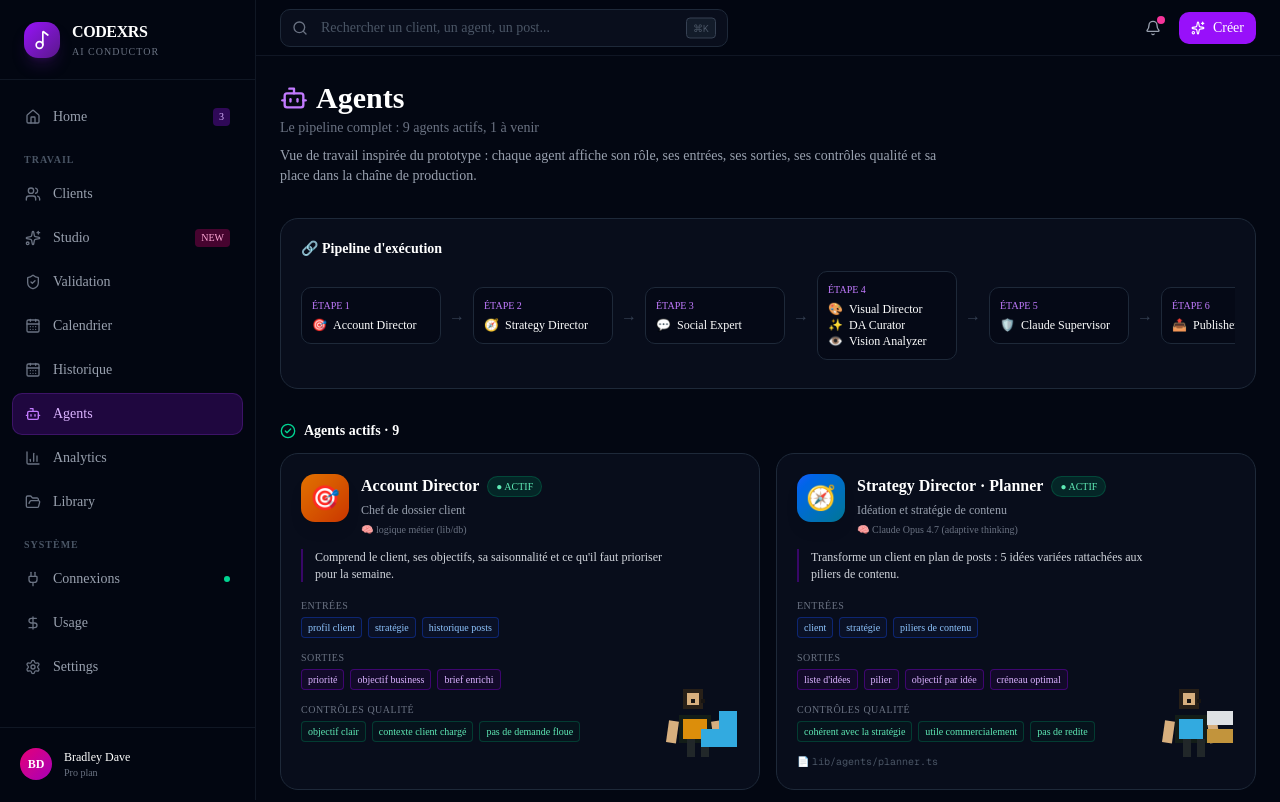
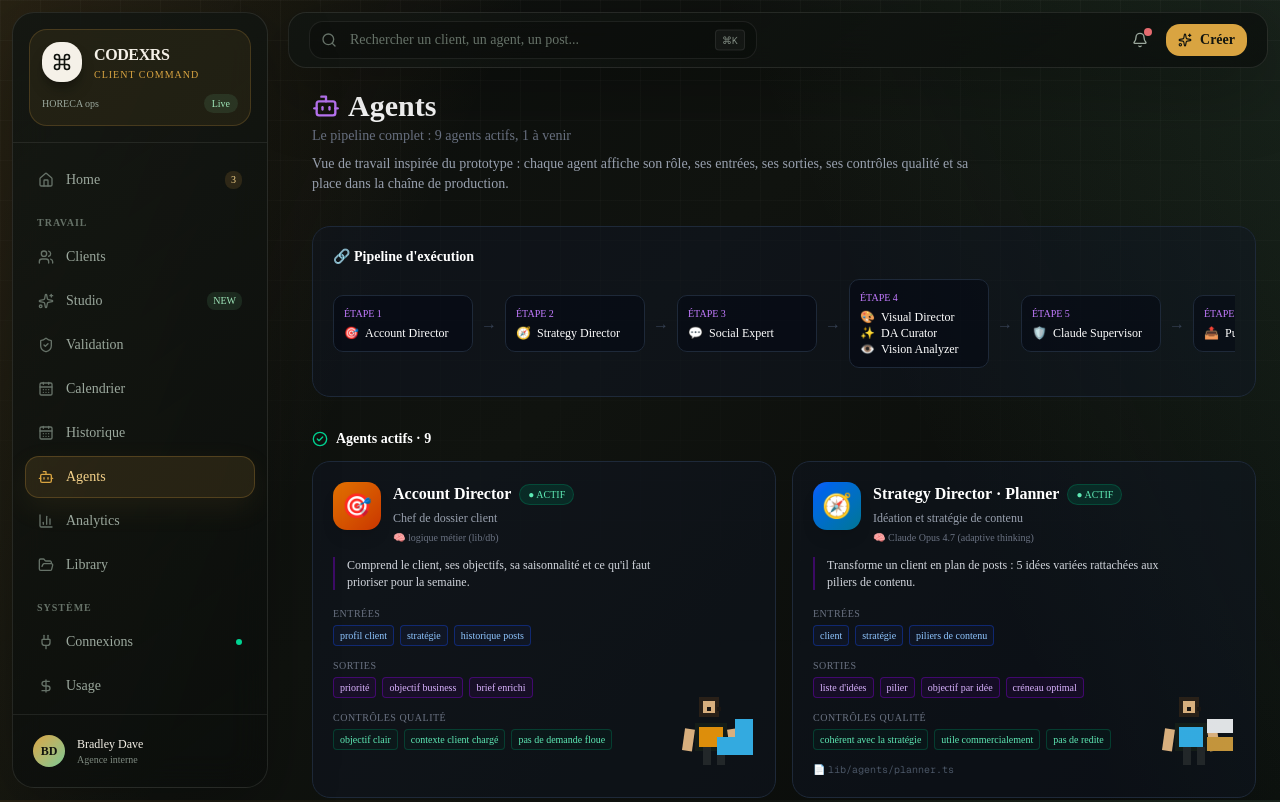
Before and after one commit to KnoopGod/maestro, a Next.js app: page /agents in a window 1280 px wide. Shown: the top 802 px of the page. Built offline with nearby package versions, Linux system fonts and the light colour scheme.

Commit message:
feat: refresh codexrs interface style

```diff
--- a/app/globals.css
+++ b/app/globals.css
@@ -54,32 +54,32 @@
 }
 
 :root {
-  --background: oklch(1 0 0);
-  --foreground: oklch(0.145 0 0);
-  --card: oklch(1 0 0);
-  --card-foreground: oklch(0.145 0 0);
+  --background: #0b0d0c;
+  --foreground: #f5f1e8;
+  --card: #121612;
+  --card-foreground: #f5f1e8;
   --popover: oklch(1 0 0);
   --popover-foreground: oklch(0.145 0 0);
-  --primary: oklch(0.205 0 0);
-  --primary-foreground: oklch(0.985 0 0);
-  --secondary: oklch(0.97 0 0);
-  --secondary-foreground: oklch(0.205 0 0);
-  --muted: oklch(0.97 0 0);
-  --muted-foreground: oklch(0.556 0 0);
-  --accent: oklch(0.97 0 0);
-  --accent-foreground: oklch(0.205 0 0);
+  --primary: #d9a441;
+  --primary-foreground: #14110b;
+  --secondary: #17211a;
+  --secondary-foreground: #e6efe7;
+  --muted: #19201b;
+  --muted-foreground: #9ba89d;
+  --accent: #76c893;
+  --accent-foreground: #07110b;
   --destructive: oklch(0.577 0.245 27.325);
-  --border: oklch(0.922 0 0);
-  --input: oklch(0.922 0 0);
-  --ring: oklch(0.708 0 0);
+  --border: rgb(245 241 232 / 10%);
+  --input: rgb(245 241 232 / 12%);
+  --ring: #d9a441;
   --chart-1: oklch(0.87 0 0);
   --chart-2: oklch(0.556 0 0);
   --chart-3: oklch(0.439 0 0);
   --chart-4: oklch(0.371 0 0);
   --chart-5: oklch(0.269 0 0);
   --radius: 0.625rem;
-  --sidebar: oklch(0.985 0 0);
-  --sidebar-foreground: oklch(0.145 0 0);
+  --sidebar: #0d100e;
+  --sidebar-foreground: #f5f1e8;
   --sidebar-primary: oklch(0.205 0 0);
   --sidebar-primary-foreground: oklch(0.985 0 0);
   --sidebar-accent: oklch(0.97 0 0);
@@ -89,37 +89,37 @@
 }
 
 .dark {
-  --background: oklch(0.145 0 0);
-  --foreground: oklch(0.985 0 0);
-  --card: oklch(0.205 0 0);
-  --card-foreground: oklch(0.985 0 0);
+  --background: #0b0d0c;
+  --foreground: #f5f1e8;
+  --card: #121612;
+  --card-foreground: #f5f1e8;
   --popover: oklch(0.205 0 0);
   --popover-foreground: oklch(0.985 0 0);
-  --primary: oklch(0.922 0 0);
-  --primary-foreground: oklch(0.205 0 0);
-  --secondary: oklch(0.269 0 0);
-  --secondary-foreground: oklch(0.985 0 0);
-  --muted: oklch(0.269 0 0);
-  --muted-foreground: oklch(0.708 0 0);
-  --accent: oklch(0.269 0 0);
-  --accent-foreground: oklch(0.985 0 0);
+  --primary: #d9a441;
+  --primary-foreground: #14110b;
+  --secondary: #17211a;
+  --secondary-foreground: #e6efe7;
+  --muted: #19201b;
+  --muted-foreground: #9ba89d;
+  --accent: #76c893;
+  --accent-foreground: #07110b;
   --destructive: oklch(0.704 0.191 22.216);
-  --border: oklch(1 0 0 / 10%);
-  --input: oklch(1 0 0 / 15%);
-  --ring: oklch(0.556 0 0);
+  --border: rgb(245 241 232 / 10%);
+  --input: rgb(245 241 232 / 14%);
+  --ring: #d9a441;
   --chart-1: oklch(0.87 0 0);
   --chart-2: oklch(0.556 0 0);
   --chart-3: oklch(0.439 0 0);
   --chart-4: oklch(0.371 0 0);
   --chart-5: oklch(0.269 0 0);
-  --sidebar: oklch(0.205 0 0);
-  --sidebar-foreground: oklch(0.985 0 0);
-  --sidebar-primary: oklch(0.488 0.243 264.376);
-  --sidebar-primary-foreground: oklch(0.985 0 0);
-  --sidebar-accent: oklch(0.269 0 0);
-  --sidebar-accent-foreground: oklch(0.985 0 0);
-  --sidebar-border: oklch(1 0 0 / 10%);
-  --sidebar-ring: oklch(0.556 0 0);
+  --sidebar: #0d100e;
+  --sidebar-foreground: #f5f1e8;
+  --sidebar-primary: #d9a441;
+  --sidebar-primary-foreground: #14110b;
+  --sidebar-accent: #17211a;
+  --sidebar-accent-foreground: #f5f1e8;
+  --sidebar-border: rgb(245 241 232 / 10%);
+  --sidebar-ring: #d9a441;
 }
 
 @layer base {
@@ -128,9 +128,69 @@
   }
   body {
     @apply bg-background text-foreground;
+    background:
+      linear-gradient(115deg, rgb(217 164 65 / 14%) 0%, transparent 32%),
+      linear-gradient(245deg, rgb(118 200 147 / 10%) 0%, transparent 34%),
+      linear-gradient(135deg, #0b0d0c 0%, #10130f 46%, #080a09 100%);
+    min-height: 100vh;
+    overflow-x: hidden;
   }
   html {
     @apply font-sans;
+  }
+}
+
+body::before {
+  content: "";
+  position: fixed;
+  inset: 0;
+  pointer-events: none;
+  z-index: 0;
+  background-image:
+    linear-gradient(rgb(245 241 232 / 4%) 1px, transparent 1px),
+    linear-gradient(90deg, rgb(245 241 232 / 4%) 1px, transparent 1px);
+  background-size: 40px 40px;
+  mask-image: linear-gradient(to bottom, rgb(0 0 0 / 78%), transparent 86%);
+}
+
+::selection {
+  background: rgb(217 164 65 / 32%);
+  color: #fff7e3;
+}
+
+@layer components {
+  .codexrs-panel {
+    border: 1px solid rgb(245 241 232 / 10%);
+    background: linear-gradient(145deg, rgb(18 22 18 / 86%), rgb(10 13 11 / 72%));
+    box-shadow: 0 22px 70px rgb(0 0 0 / 28%);
+    backdrop-filter: blur(18px);
+  }
+
+  .codexrs-hero {
+    border: 1px solid rgb(245 241 232 / 12%);
+    background:
+      linear-gradient(135deg, rgb(217 164 65 / 16%), transparent 38%),
+      linear-gradient(160deg, rgb(118 200 147 / 12%), transparent 56%),
+      linear-gradient(145deg, rgb(19 24 20 / 92%), rgb(8 11 10 / 86%));
+    box-shadow: 0 28px 90px rgb(0 0 0 / 34%);
+  }
+
+  .codexrs-pill {
+    border: 1px solid rgb(217 164 65 / 26%);
+    background: rgb(217 164 65 / 10%);
+    color: #f5d38b;
+  }
+
+  .codexrs-action {
+    border: 1px solid rgb(245 241 232 / 10%);
+    background: linear-gradient(145deg, rgb(18 23 19 / 88%), rgb(10 13 11 / 76%));
+    transition: border-color 180ms ease, transform 180ms ease, background 180ms ease;
+  }
+
+  .codexrs-action:hover {
+    border-color: rgb(217 164 65 / 42%);
+    transform: translateY(-1px);
+    background: linear-gradient(145deg, rgb(26 31 24 / 92%), rgb(12 15 13 / 82%));
   }
 }
 
--- a/app/layout.tsx
+++ b/app/layout.tsx
@@ -1,4 +1,4 @@
-import type { Metadata } from 'next'
+import type { Metadata, Viewport } from 'next'
 import { Geist, Geist_Mono } from 'next/font/google'
 import './globals.css'
 import { Sidebar } from '@/components/layout/Sidebar'
@@ -11,18 +11,23 @@ const geistMono = Geist_Mono({ variable: '--font-geist-mono', subsets: ['latin']
 export const metadata: Metadata = {
   title: 'CODEXRS — AI Social Media Conductor',
   description: 'Plateforme unifiée de gestion sociale pour HORECA avec agents IA spécialisés',
-  viewport: 'width=device-width, initial-scale=1, viewport-fit=cover',
   appleWebApp: { capable: true, statusBarStyle: 'black-translucent', title: 'CODEXRS' },
+}
+
+export const viewport: Viewport = {
+  width: 'device-width',
+  initialScale: 1,
+  viewportFit: 'cover',
 }
 
 export default function RootLayout({ children }: { children: React.ReactNode }) {
   return (
     <html lang="fr" className={`${geistSans.variable} ${geistMono.variable} dark h-full`}>
-      <body className="min-h-full bg-gray-950 text-gray-100 antialiased">
+      <body className="min-h-full text-[#f5f1e8] antialiased">
         <Sidebar />
         <TopBar />
         <BottomNav />
-        <main className="ml-0 lg:ml-64 mt-14 min-h-[calc(100vh-3.5rem)] p-4 lg:p-6 pb-24 lg:pb-6">
+        <main className="relative z-10 ml-0 lg:ml-72 mt-16 min-h-[calc(100vh-4rem)] p-4 lg:p-6 pb-24 lg:pb-6">
           {children}
         </main>
       </body>
--- a/components/layout/Sidebar.tsx
+++ b/components/layout/Sidebar.tsx
@@ -3,7 +3,7 @@ import Link from 'next/link'
 import { usePathname } from 'next/navigation'
 import {
   Home, Users, Sparkles, Bot, CalendarDays, BarChart3,
-  FolderOpen, Plug, Settings, Music2, DollarSign, ShieldCheck,
+  FolderOpen, Plug, Settings, Command, DollarSign, ShieldCheck,
 } from 'lucide-react'
 
 const NAV_PRIMARY = [
@@ -12,7 +12,7 @@ const NAV_PRIMARY = [
 
 const NAV_WORK = [
   { href: '/clients',    icon: Users,        label: 'Clients',    badge: null },
-  { href: '/studio',     icon: Sparkles,     label: 'Studio',     badge: 'NEW', badgeColor: 'bg-pink-600/30 text-pink-300' },
+  { href: '/studio',     icon: Sparkles,     label: 'Studio',     badge: 'NEW', badgeColor: 'bg-[#76c893]/12 text-[#9fe6b8]' },
   { href: '/validation', icon: ShieldCheck,  label: 'Validation', badge: null },
   { href: '/calendar',   icon: CalendarDays, label: 'Calendrier', badge: null },
   { href: '/plan',       icon: CalendarDays, label: 'Historique', badge: null },
@@ -43,16 +43,16 @@ function NavItem({
   return (
     <Link
       href={href}
-      className={`flex items-center gap-3 px-3 py-2.5 rounded-lg text-sm font-medium transition-all group
+      className={`flex items-center gap-3 px-3 py-2.5 rounded-xl text-sm font-medium transition-all group
         ${active
-          ? 'bg-purple-600/20 text-purple-300 border border-purple-500/20'
-          : 'text-gray-400 hover:text-gray-200 hover:bg-gray-800/60 border border-transparent'
+          ? 'bg-[#d9a441]/12 text-[#f5d38b] border border-[#d9a441]/24 shadow-[0_10px_30px_rgb(217_164_65_/_8%)]'
+          : 'text-[#9ba89d] hover:text-[#f5f1e8] hover:bg-white/[0.04] border border-transparent'
         }`}
     >
-      <Icon className={`w-4 h-4 flex-shrink-0 ${active ? 'text-purple-400' : 'text-gray-500 group-hover:text-gray-300'}`} />
+      <Icon className={`w-4 h-4 flex-shrink-0 ${active ? 'text-[#d9a441]' : 'text-[#667268] group-hover:text-[#d6ded7]'}`} />
       <span className="flex-1">{label}</span>
       {badge && (
-        <span className={`text-[10px] px-1.5 py-0.5 rounded ${badgeColor ?? 'bg-purple-600/30 text-purple-300'}`}>
+        <span className={`text-[10px] px-1.5 py-0.5 rounded-md ${badgeColor ?? 'bg-[#d9a441]/15 text-[#f5d38b]'}`}>
           {badge}
         </span>
       )}
@@ -63,15 +63,23 @@ function NavItem({
 
 export function Sidebar() {
   return (
-    <aside className="hidden lg:flex fixed left-0 top-0 h-full w-64 bg-gray-950/90 backdrop-blur-xl border-r border-gray-800/50 flex-col z-40">
+    <aside className="hidden lg:flex fixed left-3 top-3 bottom-3 w-64 codexrs-panel rounded-3xl flex-col z-40 overflow-hidden">
       {/* Logo */}
-      <div className="flex items-center gap-3 px-6 py-5 border-b border-gray-800/50">
-        <div className="w-9 h-9 rounded-xl bg-gradient-to-br from-purple-600 to-purple-900 flex items-center justify-center shadow-lg shadow-purple-900/30">
-          <Music2 className="w-5 h-5 text-white" />
-        </div>
-        <div>
-          <div className="text-base font-bold text-white tracking-tight">CODEXRS</div>
-          <div className="text-[10px] text-gray-500 uppercase tracking-widest">AI Conductor</div>
+      <div className="px-4 py-4 border-b border-white/[0.08]">
+        <div className="rounded-2xl border border-[#d9a441]/20 bg-[#d9a441]/8 p-3">
+          <div className="flex items-center gap-3">
+            <div className="w-10 h-10 rounded-2xl bg-[#f5f1e8] flex items-center justify-center shadow-lg shadow-black/30">
+              <Command className="w-5 h-5 text-[#11140f]" />
+            </div>
+            <div>
+              <div className="text-base font-bold text-[#f5f1e8] tracking-tight">CODEXRS</div>
+              <div className="text-[10px] text-[#d9a441] uppercase tracking-widest">Client command</div>
+            </div>
+          </div>
+          <div className="mt-3 flex items-center justify-between text-[10px] text-[#9ba89d]">
+            <span>HORECA ops</span>
+            <span className="rounded-full bg-[#76c893]/12 px-2 py-0.5 text-[#9fe6b8]">Live</span>
+          </div>
         </div>
       </div>
 
@@ -79,26 +87,26 @@ export function Sidebar() {
       <nav className="flex-1 px-3 py-4 space-y-0.5 overflow-y-auto">
         {NAV_PRIMARY.map(item => <NavItem key={item.href} {...item} />)}
 
-        <div className="pt-3 pb-1 px-3 text-[10px] uppercase tracking-widest text-gray-600 font-semibold">
+        <div className="pt-3 pb-1 px-3 text-[10px] uppercase tracking-widest text-[#667268] font-semibold">
           Travail
         </div>
         {NAV_WORK.map(item => <NavItem key={item.href} {...item} />)}
 
-        <div className="pt-3 pb-1 px-3 text-[10px] uppercase tracking-widest text-gray-600 font-semibold">
+        <div className="pt-3 pb-1 px-3 text-[10px] uppercase tracking-widest text-[#667268] font-semibold">
           Système
         </div>
         {NAV_SYSTEM.map(item => <NavItem key={item.href} {...item} />)}
       </nav>
 
       {/* Profile */}
-      <div className="px-3 py-3 border-t border-gray-800/50">
-        <div className="flex items-center gap-3 px-2 py-2 rounded-lg hover:bg-gray-800/40 cursor-pointer transition-all">
-          <div className="w-8 h-8 rounded-full bg-gradient-to-br from-pink-600 to-fuchsia-700 flex items-center justify-center text-xs font-bold text-white">
+      <div className="px-3 py-3 border-t border-white/[0.08]">
+        <div className="flex items-center gap-3 px-2 py-2 rounded-2xl hover:bg-white/[0.04] cursor-pointer transition-all">
+          <div className="w-8 h-8 rounded-full bg-gradient-to-br from-[#d9a441] to-[#76c893] flex items-center justify-center text-xs font-bold text-[#11140f]">
             BD
           </div>
           <div className="flex-1 min-w-0">
-            <div className="text-xs font-medium text-white truncate">Bradley Dave</div>
-            <div className="text-[10px] text-gray-500">Pro plan</div>
+            <div className="text-xs font-medium text-[#f5f1e8] truncate">Bradley Dave</div>
+            <div className="text-[10px] text-[#7f8a81]">Agence interne</div>
           </div>
         </div>
       </div>
--- a/components/layout/TopBar.tsx
+++ b/components/layout/TopBar.tsx
@@ -4,28 +4,28 @@ import Link from 'next/link'
 
 export function TopBar() {
   return (
-    <header className="fixed top-0 left-0 lg:left-64 right-0 h-14 bg-gray-950/80 backdrop-blur-xl border-b border-gray-800/50 flex items-center px-4 lg:px-6 z-30">
+    <header className="fixed top-3 left-3 lg:left-72 right-3 h-14 codexrs-panel rounded-2xl flex items-center px-4 lg:px-5 z-30">
       {/* Search */}
       <div className="flex-1 max-w-md relative">
-        <Search className="absolute left-3 top-1/2 -translate-y-1/2 w-4 h-4 text-gray-500" />
+        <Search className="absolute left-3 top-1/2 -translate-y-1/2 w-4 h-4 text-[#667268]" />
         <input
           type="text"
           placeholder="Rechercher un client, un agent, un post..."
-          className="w-full bg-gray-900/50 border border-gray-800 rounded-lg pl-10 pr-16 py-2 text-sm placeholder:text-gray-600 focus:outline-none focus:border-purple-500 transition-colors"
+          className="w-full bg-black/20 border border-white/[0.08] rounded-xl pl-10 pr-16 py-2 text-sm text-[#f5f1e8] placeholder:text-[#667268] focus:outline-none focus:border-[#d9a441]/50 transition-colors"
         />
-        <kbd className="absolute right-3 top-1/2 -translate-y-1/2 text-[10px] text-gray-600 bg-gray-800/50 border border-gray-700 rounded px-1.5 py-0.5">⌘K</kbd>
+        <kbd className="absolute right-3 top-1/2 -translate-y-1/2 text-[10px] text-[#7f8a81] bg-white/[0.04] border border-white/[0.08] rounded px-1.5 py-0.5">⌘K</kbd>
       </div>
 
       {/* Right actions */}
       <div className="ml-auto flex items-center gap-2">
-        <button className="relative w-9 h-9 rounded-lg hover:bg-gray-800/60 flex items-center justify-center transition-colors">
-          <Bell className="w-4 h-4 text-gray-400" />
-          <span className="absolute top-1.5 right-1.5 w-2 h-2 rounded-full bg-pink-500" />
+        <button className="relative w-9 h-9 rounded-xl hover:bg-white/[0.06] flex items-center justify-center transition-colors">
+          <Bell className="w-4 h-4 text-[#9ba89d]" />
+          <span className="absolute top-1.5 right-1.5 w-2 h-2 rounded-full bg-[#e56b6f]" />
         </button>
 
         <Link
           href="/studio"
-          className="px-3 py-1.5 rounded-lg bg-purple-600 hover:bg-purple-500 text-white text-sm font-medium transition-colors flex items-center gap-2"
+          className="px-3 py-1.5 rounded-xl bg-[#d9a441] hover:bg-[#e5b85e] text-[#11140f] text-sm font-semibold transition-colors flex items-center gap-2"
         >
           <Sparkles className="w-3.5 h-3.5" />
           Créer
```
Also changed, not shown: app/page.tsx (+89 -46 lines), components/layout/BottomNav.tsx (+10 -10 lines).
